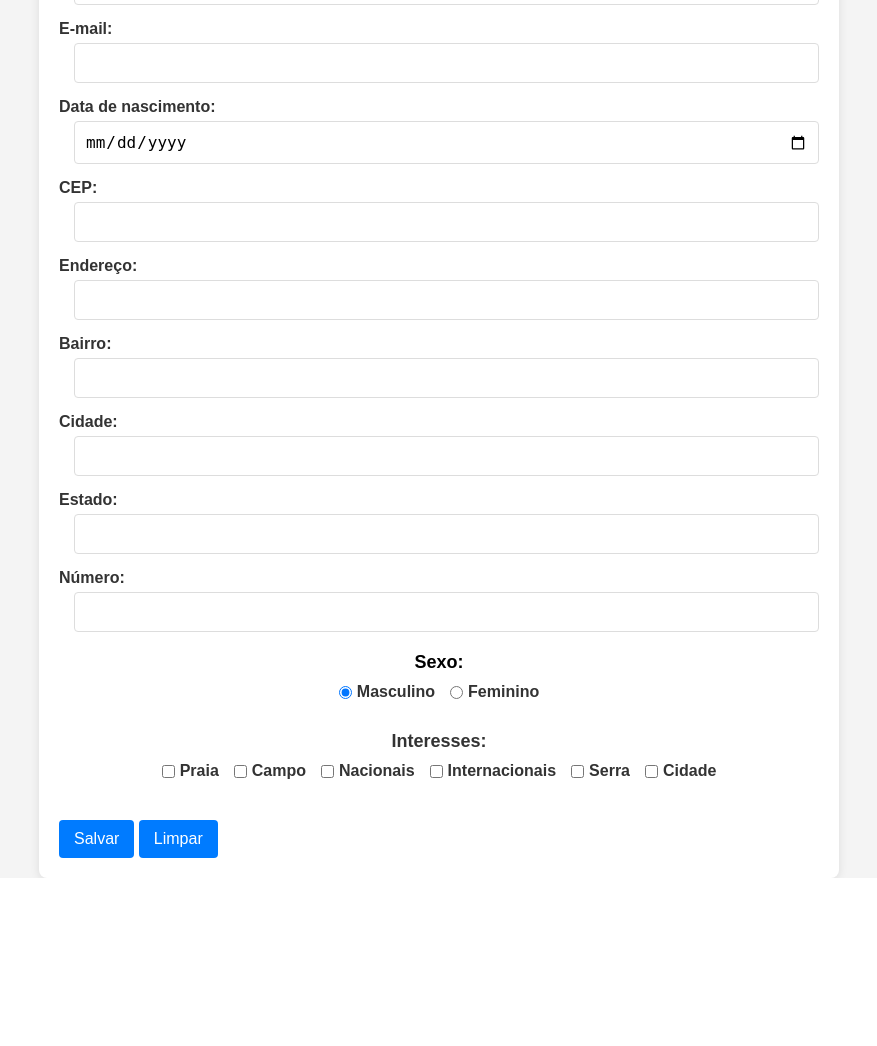
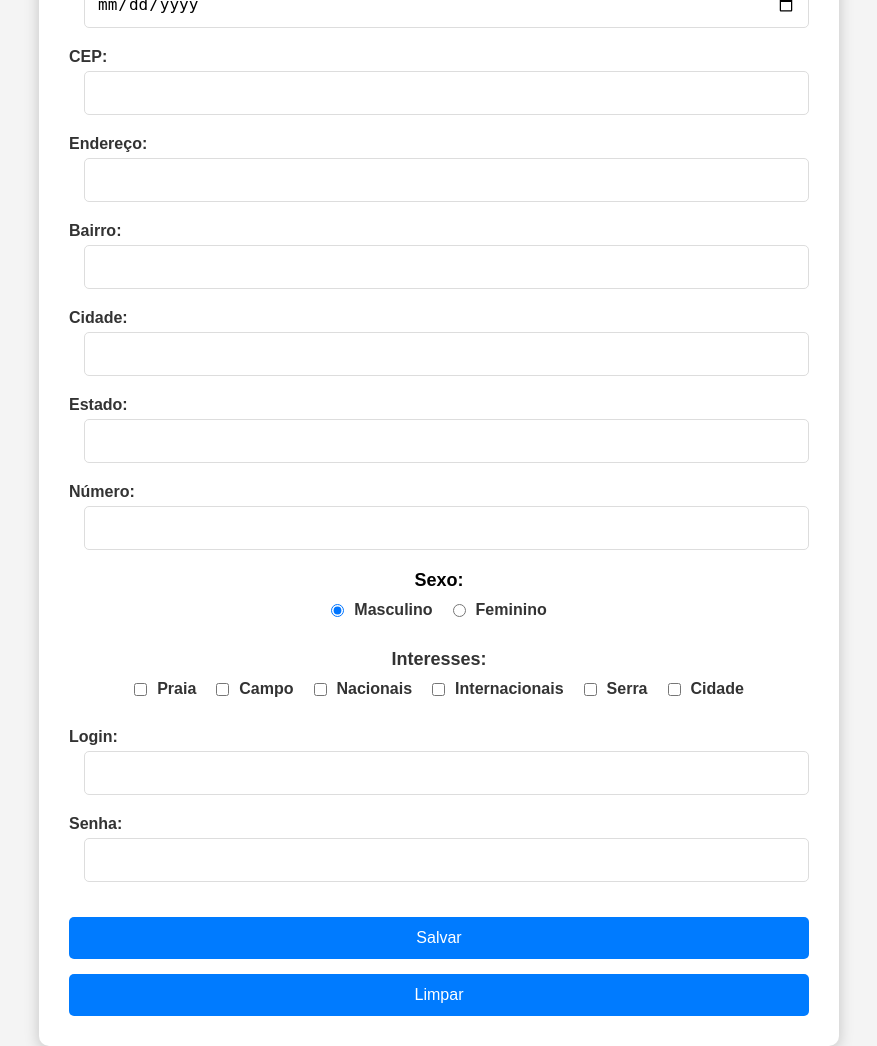
Before and after one commit to ThiagoPavanelloDalazen/A03, a PHP site: page /cadastro.html in a window 1280 px wide. Shown: the whole page, without its empty margins (201-1078 px from the left). Before the commit the page ends 878 px from the top, so only its background shows below. Run offline with PHP 8.4, Linux system fonts and the light colour scheme.

Commit message:
Atualização Cadastro

```diff
--- a/cadastro.html
+++ b/cadastro.html
@@ -3,10 +3,9 @@
 <head>
     <meta charset="UTF-8">
     <meta name="viewport" content="width=device-width, initial-scale=1.0">
-    <title>Novo usuário</title>
+    <title>Novo Usuário</title>
     <link rel="stylesheet" href="style.css">
     <script src="script.js" defer></script>
-
 </head>
 <body>
 
@@ -15,63 +14,64 @@
         <div class="row mb-3">
             <label for="inputNome" class="col-sm-2 col-form-label">Nome completo:</label>
             <div class="col-sm-10">
-            <input type="text" class="form-control" id="inputNome" name="nome" required>
+                <input type="text" class="form-control" id="inputNome" name="nome" required autocomplete="name">
             </div>
         </div>
 
         <div class="row mb-3">
             <label for="inputEmail" class="col-sm-2 col-form-label">E-mail:</label>
             <div class="col-sm-10">
-            <input type="email" class="form-control" id="inputEmail" name="email" required>
+                <input type="email" class="form-control" id="inputEmail" name="email" required autocomplete="email">
+                <div id="mensagemEmail" class="text-danger"></div> <!-- Mensagem de erro -->
             </div>
         </div>
 
         <div class="row mb-3">
             <label for="inputDataNascimento" class="col-sm-2 col-form-label">Data de nascimento:</label>
             <div class="col-sm-10">
-            <input type="date" class="form-control" id="inputDataNascimento" name="dataNascimento" required>
+                <input type="date" class="form-control" id="inputDataNascimento" name="dataNascimento" required autocomplete="bday">
             </div>
         </div>
 
         <div class="row mb-3">
             <label for="inputCEP" class="col-sm-2 col-form-label">CEP:</label>
             <div class="col-sm-10">
-            <input type="text" class="form-control" id="inputCEP" name="cep" onblur="buscarCEP()" maxlength="8" required>
+                <input type="text" class="form-control" id="inputCEP" name="cep" onblur="buscarCEP()" maxlength="8" required autocomplete="postal-code">
             </div>
         </div>
 
         <div class="row mb-3">
             <label for="inputEndereco" class="col-sm-2 col-form-label">Endereço:</label>
             <div class="col-sm-10">
-            <input type="text" class="form-control" id="inputEndereco" name="endereco">
+                <input type="text" class="form-control" id="inputEndereco" name="endereco" autocomplete="address-line1">
             </div>
         </div>
 
         <div class="row mb-3">
             <label for="inputBairro" class="col-sm-2 col-form-label">Bairro:</label>
             <div class="col-sm-10">
-            <input type="text" class="form-control" id="inputBairro" name="bairro">
+                <input type="text" class="form-control" id="inputBairro" name="bairro" autocomplete="address-level2">
             </div>
         </div>
 
         <div class="row mb-3">
             <label for="inputCidade" class="col-sm-2 col-form-label">Cidade:</label>
             <div class="col-sm-10">
-            <input type="text" class="form-control" id="inputCidade" name="cidade">
+                <input type="text" class="form-control" id="inputCidade" name="cidade" autocomplete="address-level1">
             </div>
         </div>
 
         <div class="row mb-3">
             <label for="inputEstado" class="col-sm-2 col-form-label">Estado:</label>
             <div class="col-sm-10">
-            <input type="text" class="form-control" id="inputEstado" name="estado">
+                <input type="text" class="form-control" id="inputEstado" name="estado" autocomplete="address-level1">
             </div>
         </div>
 
         <div class="row mb-3">
             <label for="inputNumero" class="col-sm-2 col-form-label">Número:</label>
             <div class="col-sm-10">
-            <input type="text" class="form-control" id="inputNumero" name="numero" required>
+                <input type="text" class="form-control" id="inputNumero" name="numero" required autocomplete="address-line2">
             </div>
         </div>
 
@@ -119,6 +119,22 @@
             </div>
         </div>
 
+        <div class="usuarioLogin">
+            <div class="row mb-3">
+                <label for="inputLogin" class="col-sm-2 col-form-label">Login:</label>
+                <div class="col-sm-10">
+                    <input type="text" class="form-control" id="inputLogin" name="login" required autocomplete="username">
+                </div>
+            </div>
+
+            <div class="row mb-3">
+                <label for="inputSenha" class="col-sm-2 col-form-label">Senha:</label>
+                <div class="col-sm-10">
+                    <input type="password" class="form-control" id="inputSenha" name="senha" required autocomplete="new-password">
+                </div>
+            </div>
+        </div>
+
         <button type="submit" id="botaoSalvar" class="btn btn-primary">Salvar</button>
         <button type="reset" class="btn btn-secondary">Limpar</button>
     </form>
@@ -126,3 +142,30 @@
 
 </body>
 </html>
+
+<script>
+document.getElementById('inputEmail').addEventListener('blur', function() {
+    const email = this.value;
+    const mensagemEmail = document.getElementById('mensagemEmail');
+
+    if (email) {
+        fetch('verifica_email.php', {
+            method: 'POST',
+            headers: {
+                'Content-Type': 'application/x-www-form-urlencoded',
+            },
+            body: 'email=' + encodeURIComponent(email),
+        })
+        .then(response => response.json())
+        .then(data => {
+            if (data.exists) {
+                mensagemEmail.textContent = 'Este email já está cadastrado.';
+                document.getElementById('inputEmail').value = '';
+            } else {
+                mensagemEmail.textContent = '';
+            }
+        })
+        .catch(error => console.error('Erro:', error));
+    }
+});
+</script>
--- a/style.css
+++ b/style.css
@@ -167,3 +167,122 @@ legend {
     margin: 0;
     font-size: 16px;
 }
+
+* {
+    margin: 0;
+    padding: 0;
+    box-sizing: border-box;
+}
+
+body {
+    font-family: Arial, sans-serif;
+    background-color: #f4f4f4;
+    display: flex;
+    justify-content: center;
+    align-items: center;
+    height: 100vh;
+}
+
+section {
+    background: #ffffff;
+    border-radius: 10px;
+    box-shadow: 0 4px 15px rgba(0, 0, 0, 0.2);
+    padding: 30px;
+    max-width: 800px;
+    width: 100%;
+}
+
+label {
+    font-weight: bold;
+    color: #333;
+}
+
+input[type="text"],
+input[type="email"],
+input[type="date"],
+input[type="password"] {
+    width: 100%;
+    padding: 12px;
+    border: 1px solid #ddd;
+    border-radius: 5px;
+    margin-top: 5px;
+    font-size: 16px;
+    transition: border-color 0.3s;
+}
+
+input[type="text"]:focus,
+input[type="email"]:focus,
+input[type="date"]:focus,
+input[type="password"]:focus {
+    border-color: #007bff;
+    outline: none;
+}
+
+.row {
+    margin-bottom: 20px;
+}
+
+button {
+    background-color: #007bff;
+    color: #fff;
+    border: none;
+    border-radius: 5px;
+    padding: 12px 20px;
+    font-size: 16px;
+    cursor: pointer;
+    margin-top: 15px;
+    transition: background-color 0.3s;
+    width: 100%;
+}
+
+button:hover {
+    background-color: #0056b3;
+}
+
+button:disabled {
+    background-color: #c0c0c0;
+    cursor: not-allowed;
+}
+
+fieldset {
+    border: none;
+    padding: 0;
+    margin-top: 10px;
+}
+
+legend {
+    font-size: 18px;
+    margin-bottom: 10px;
+}
+
+.form-check {
+    margin-bottom: 10px;
+}
+
+.form-check-input {
+    margin-right: 5px;
+}
+
+.form-check-group {
+    display: flex;
+    justify-content: center;
+    gap: 20px;
+    flex-wrap: wrap;
+}
+
+.interesses-group {
+    margin: 20px 0;
+    text-align: center;
+}
+
+.interesses-group .form-label {
+    font-size: 18px;
+    font-weight: bold;
+    margin-bottom: 10px;
+    display: block;
+}
+
+.text-danger {
+    color: red;
+    margin-top: 5px;
+}
```
Also changed, not shown: conexao.php (added, +15 -0 lines), painel.php (added, +16 -0 lines), protect.php (added, +11 -0 lines), salva.php (+96 -29 lines), verifica_email.php (added, +18 -0 lines), 1 other file. Lines whose indentation alone changed are shown as unchanged.
